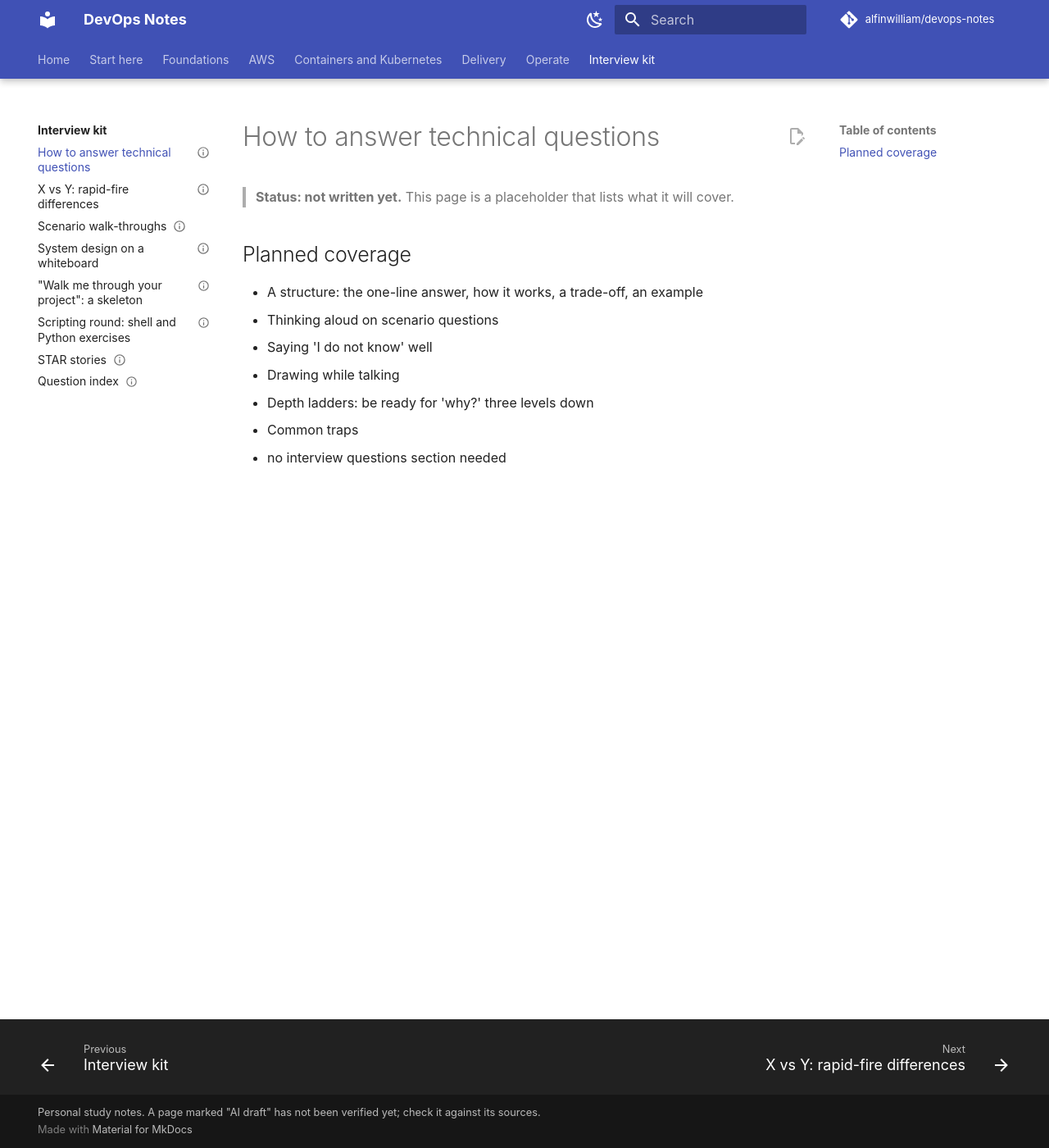
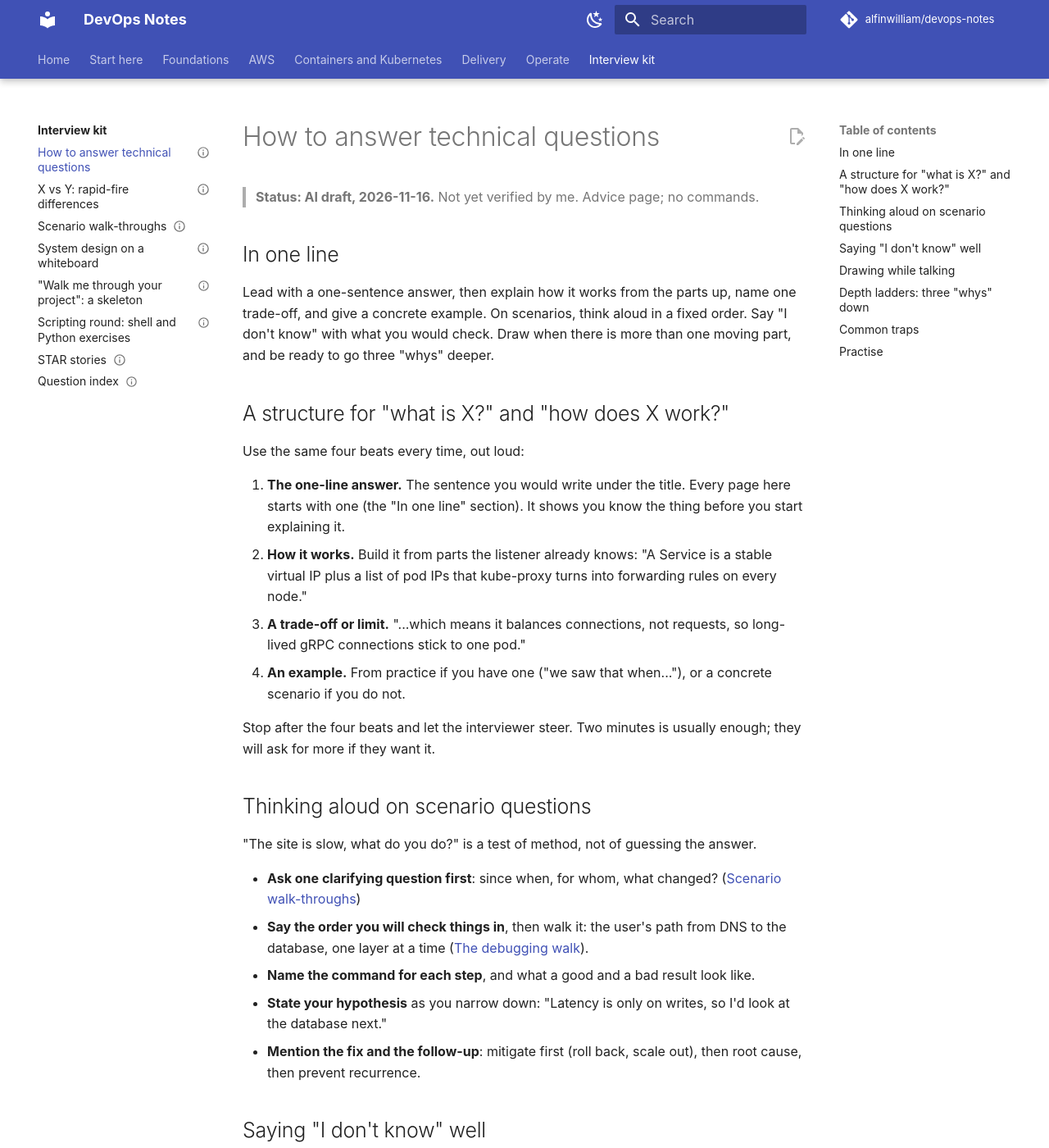
Before and after one commit to alfinwilliam/devops-notes, an MkDocs documentation site: the page built from docs/interview/how-to-answer.md, in a window 1280 px wide and 1400 px high. Shown: the whole window at 82% size. Built offline with MkDocs 1.6.1 and Material for MkDocs 9.7.7, drawn with Linux system fonts in a browser that asks for light colours; comment, search, counter and statistics services are not loaded; some of the changed text lies outside the part shown.

Commit message:
interview: add "How to answer technical questions"
Co-Authored-By: Claude Opus 5.5 <noreply@anthropic.com>

```diff
--- a/docs/interview/how-to-answer.md
+++ b/docs/interview/how-to-answer.md
@@ -1,20 +1,74 @@
 ---
 title: "How to answer technical questions"
-status: stub
+status: draft
 form: guide
 commands: none
 ---
 
 # How to answer technical questions
 
-> **Status: not written yet.** This page is a placeholder that lists what it will cover.
+> **Status: AI draft, 2026-11-16.** Not yet verified by me. Advice page; no commands.
 
-## Planned coverage
+## In one line
 
-- A structure: the one-line answer, how it works, a trade-off, an example
-- Thinking aloud on scenario questions
-- Saying 'I do not know' well
-- Drawing while talking
-- Depth ladders: be ready for 'why?' three levels down
-- Common traps
-- no interview questions section needed
+Lead with a one-sentence answer, then explain how it works from the parts up, name one trade-off, and give a concrete example. On scenarios, think aloud in a fixed order. Say "I don't know" with what you would check. Draw when there is more than one moving part, and be ready to go three "whys" deeper.
+
+## A structure for "what is X?" and "how does X work?"
+
+Use the same four beats every time, out loud:
+
+1. **The one-line answer.** The sentence you would write under the title. Every page here starts with one (the "In one line" section). It shows you know the thing before you start explaining it.
+2. **How it works.** Build it from parts the listener already knows: "A Service is a stable virtual IP plus a list of pod IPs that kube-proxy turns into forwarding rules on every node."
+3. **A trade-off or limit.** "...which means it balances connections, not requests, so long-lived gRPC connections stick to one pod."
+4. **An example.** From practice if you have one ("we saw that when..."), or a concrete scenario if you do not.
+
+Stop after the four beats and let the interviewer steer. Two minutes is usually enough; they will ask for more if they want it.
+
+## Thinking aloud on scenario questions
+
+"The site is slow, what do you do?" is a test of method, not of guessing the answer.
+
+- **Ask one clarifying question first**: since when, for whom, what changed? ([Scenario walk-throughs](scenario-walkthroughs.md))
+- **Say the order you will check things in**, then walk it: the user's path from DNS to the database, one layer at a time ([The debugging walk](../start/debugging-walk.md)).
+- **Name the command for each step**, and what a good and a bad result look like.
+- **State your hypothesis** as you narrow down: "Latency is only on writes, so I'd look at the database next."
+- **Mention the fix and the follow-up**: mitigate first (roll back, scale out), then root cause, then prevent recurrence.
+
+## Saying "I don't know" well
+
+Pretending is the expensive mistake: interviewers usually know the answer and will dig. A good "I don't know" has three parts:
+
+1. Say it plainly: "I haven't used X directly."
+2. Connect it to what you do know: "I'd expect it to work like Y, because..."
+3. Say how you would find out: "I'd check the docs for the default, then test it in a kind cluster."
+
+That answer shows reasoning and honesty, which is most of what the question was testing.
+
+## Drawing while talking
+
+When there are three or more moving parts (a request path, a pipeline, a failover), draw. Boxes for components, arrows for requests with their direction, labels for ports or protocols. Narrate as you draw, left to right in request order. Leave space: the follow-up is often "where would you put the cache?" ([System design on a whiteboard](system-design.md)).
+
+## Depth ladders: three "whys" down
+
+Interviewers probe until you run out. For each topic you list on your CV, prepare three levels:
+
+| Level | Example question | Example answer depth |
+|---|---|---|
+| What | What does a readiness probe do? | Removes the pod from Service endpoints when it fails |
+| How | How does that reach traffic? | The EndpointSlice controller marks the endpoint not ready; kube-proxy stops sending to it |
+| Why or what if | What if readiness depends on the database? | One database blip removes every pod at once; check dependencies carefully |
+
+The pages in these notes are written as these ladders: "In one line", then "How it works", then "How it breaks".
+
+## Common traps
+
+- **Answering a different question.** Repeat the question in your own words if unsure.
+- **Listing tools instead of explaining.** "We used Prometheus, Grafana and Loki" says nothing about how you debug.
+- **"We" for everything.** Say what you did yourself ([STAR stories](star-stories.md)).
+- **Numbers you cannot back up.** Use only numbers you can trace to a source; say "roughly" or leave them out otherwise.
+- **Going silent while thinking.** Say what you are considering, even if you then discard it.
+- **Arguing with the premise.** If you disagree with a design, say why and offer the alternative, briefly.
+
+## Practise
+
+Pick three pages. For each, say the one-line answer out loud without looking, then the four beats, then answer its interview questions and score yourself 2, 1 or 0 against the hidden answers ([How to use these notes](../start/how-to-use.md)).
```
